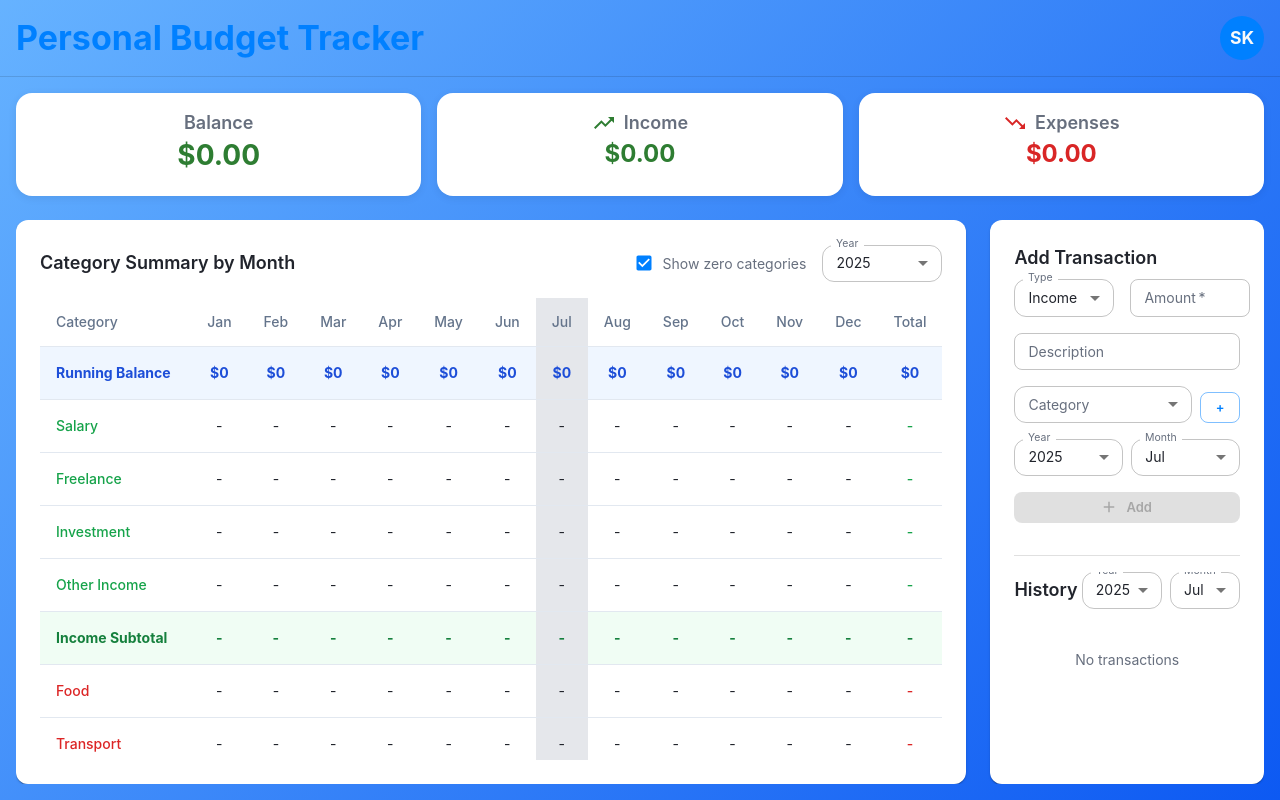
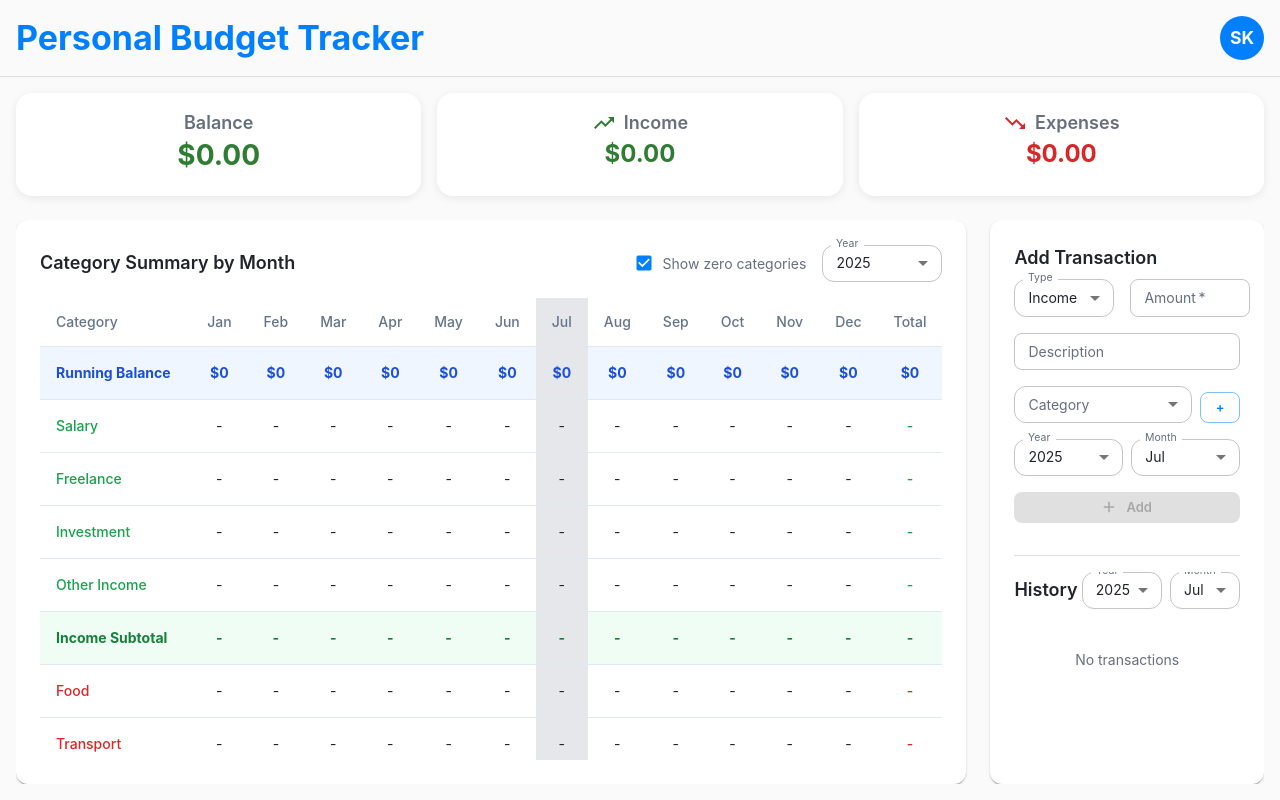
Before and after one commit to Stepanterra/pet-project-personal-budget-tracker, a React (Vite) app: page / in a window 1280 px wide. Built offline with nearby package versions, Linux system fonts and the light colour scheme.

Commit message:
Reverted to commit c0b2609324bc9bef24875c94aef5629dd25b0c81

```diff
--- a/src/index.css
+++ b/src/index.css
@@ -11,7 +11,7 @@
     --card-foreground: 222.2 84% 4.9%;
     --popover: 0 0% 100%;
     --popover-foreground: 222.2 84% 4.9%;
-    --primary: 210 100% 50%;
+    --primary: 222.2 47.4% 11.2%;
     --primary-foreground: 210 40% 98%;
     --secondary: 210 40% 96%;
     --secondary-foreground: 222.2 84% 4.9%;
@@ -29,7 +29,6 @@
     --chart-3: 197 37% 24%;
     --chart-4: 43 74% 66%;
     --chart-5: 27 87% 67%;
-    --gradient-blue: linear-gradient(135deg, hsl(210, 100%, 70%), hsl(220, 90%, 50%));
     --radius: 0.5rem;
   }
 
--- a/src/pages/BudgetApp.tsx
+++ b/src/pages/BudgetApp.tsx
@@ -26,12 +26,7 @@ const BudgetApp: React.FC = () => {
 
   return (
     <TooltipProvider>
-      <Box sx={{
-        height: '100vh',
-        background: 'var(--gradient-blue)',
-        display: 'flex',
-        flexDirection: 'column'
-      }}>
+      <Box sx={{ height: '100vh', bgcolor: 'background.default', display: 'flex', flexDirection: 'column' }}>
         <BudgetHeader />
 
         <Box sx={{ px: 2, py: 2, flex: 1, display: 'flex', flexDirection: 'column', overflow: 'hidden' }}>
```
